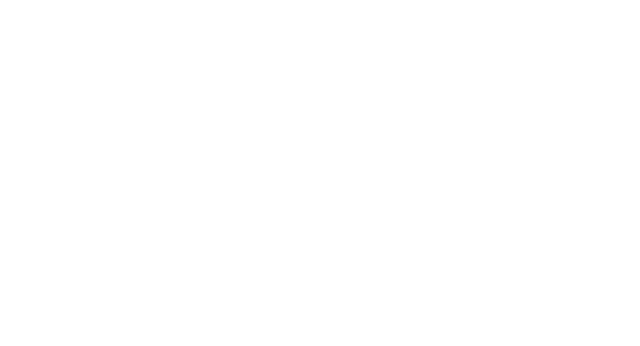
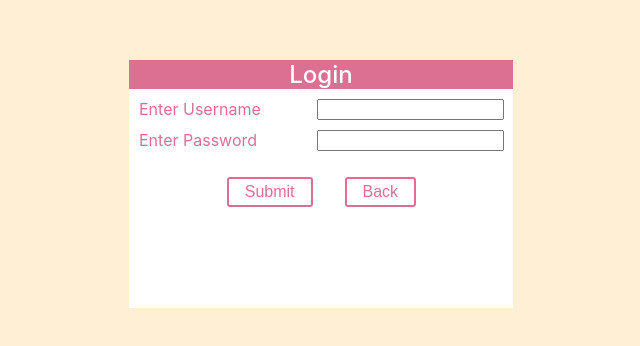
Before and after one commit to abhigupta-codedb/The_social_project, a React (Create React App) app: page /login in a window 1280 px wide. Before the commit this address had no page. Shown: the part 216-562 px from the top of the page, without its empty margins (319-959 px from the left). Built offline with nearby package versions, Linux system fonts and the light colour scheme.

Commit message:
feat: Adding login component

```diff
--- a/src/App.js
+++ b/src/App.js
@@ -7,6 +7,7 @@ import { useEffect } from "react";
 import { useDispatch } from "react-redux/es/exports";
 import { loadQuestions } from "./Slices/Group1";
 import { quiz } from "./Helper/quiz";
+import Login from "./Components/Login";
 
 let dispatchFired = false;
 
@@ -25,6 +26,7 @@ function App() {
       <Route path="/" element={<Home />} />
       <Route path="/quiz" element={<BoxContainer />} />
       <Route path="/Questions" element={<Questions />} />
+      <Route path="/login" element={<Login />} />
     </Routes>
   );
 }
--- /dev/null
+++ b/src/Components/Login.jsx
@@ -0,0 +1,87 @@
+import React from "react";
+import styled from "styled-components";
+import { Button } from "./Questions";
+import { useNavigate } from "react-router-dom";
+import { useState } from "react";
+
+const Parent = styled.div`
+  width: 100vw;
+  height: 100vh;
+  background: papayawhip;
+  display: flex;
+  align-items: center;
+  justify-content: center;
+`;
+
+const Wrapper = styled.div`
+  width: 30vw;
+  height: 31vh;
+  background: white;
+`;
+
+const Heading = styled.div`
+  background: palevioletred;
+  display: flex;
+  justify-content: center;
+`;
+
+const Text = styled.text`
+  font-size: 1.5em;
+  font-weight: 500;
+  text-align: center;
+  color: white;
+`;
+
+const Field = styled.div`
+  width: 95%;
+  display: flex;
+  justify-content: center;
+  box-sizing: border-box;
+  margin: 10px;
+`;
+
+const Label = styled.span`
+  width: 50%;
+  color: palevioletred;
+`;
+
+const Input = styled.input`
+  width: 50%;
+`;
+const Login = () => {
+  let navigate = useNavigate();
+  const [getUsername, setUsername] = useState("");
+  const [getPassword, setPassword] = useState("");
+
+  return (
+    <div>
+      <Parent>
+        <Wrapper>
+          <Heading>
+            <Text>Login</Text>
+          </Heading>
+          <Field>
+            <Label>Enter Username</Label>
+            <Input
+              value={getUsername}
+              onChange={(e) => setUsername(e.target.value)}
+            />
+          </Field>
+          <Field>
+            <Label>Enter Password</Label>
+            <Input
+              value={getPassword}
+              onChange={(e) => setPassword(e.target.value)}
+            />
+          </Field>
+          <Field>
+            <Button>Submit</Button>
+            <Button onClick={() => navigate("/")}>Back</Button>
+          </Field>
+        </Wrapper>
+      </Parent>
+    </div>
+  );
+};
+
+export default Login;
```
